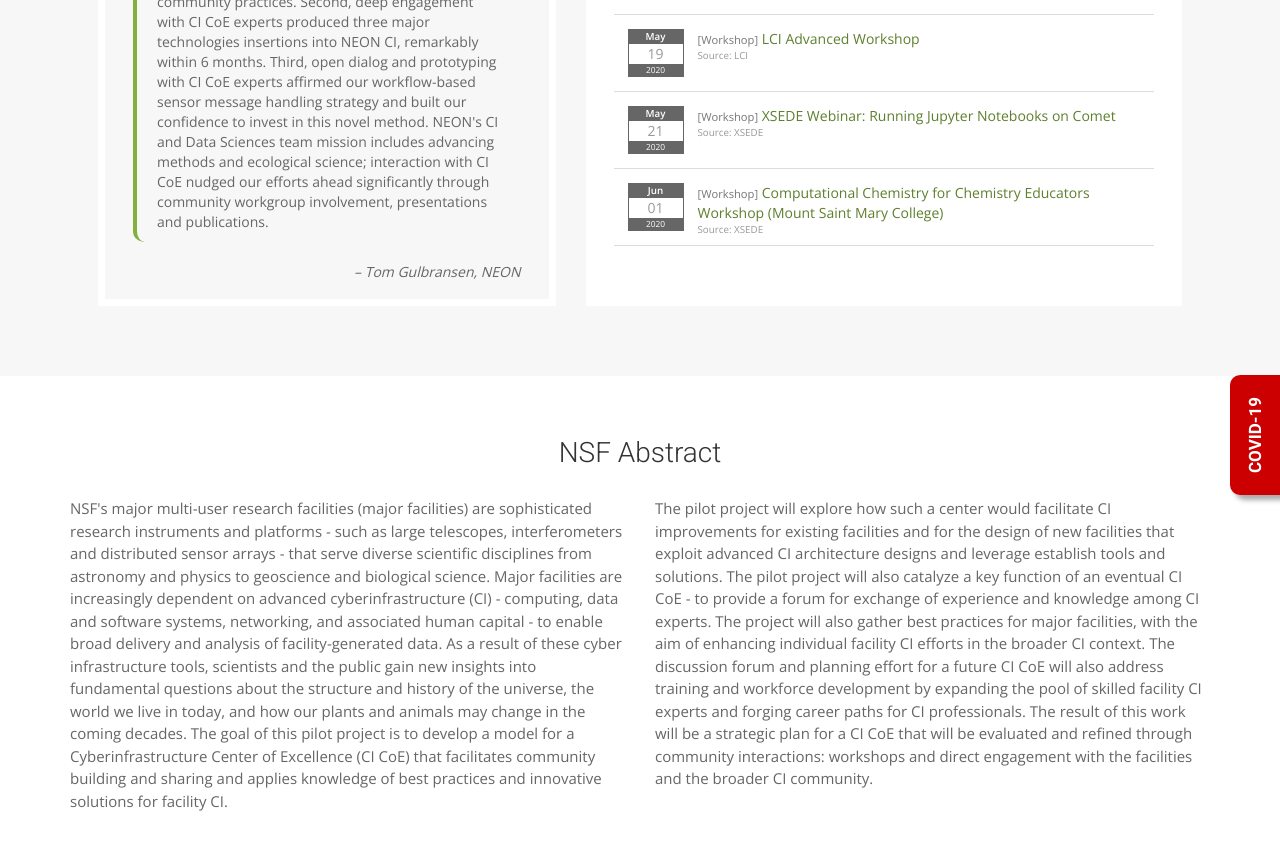
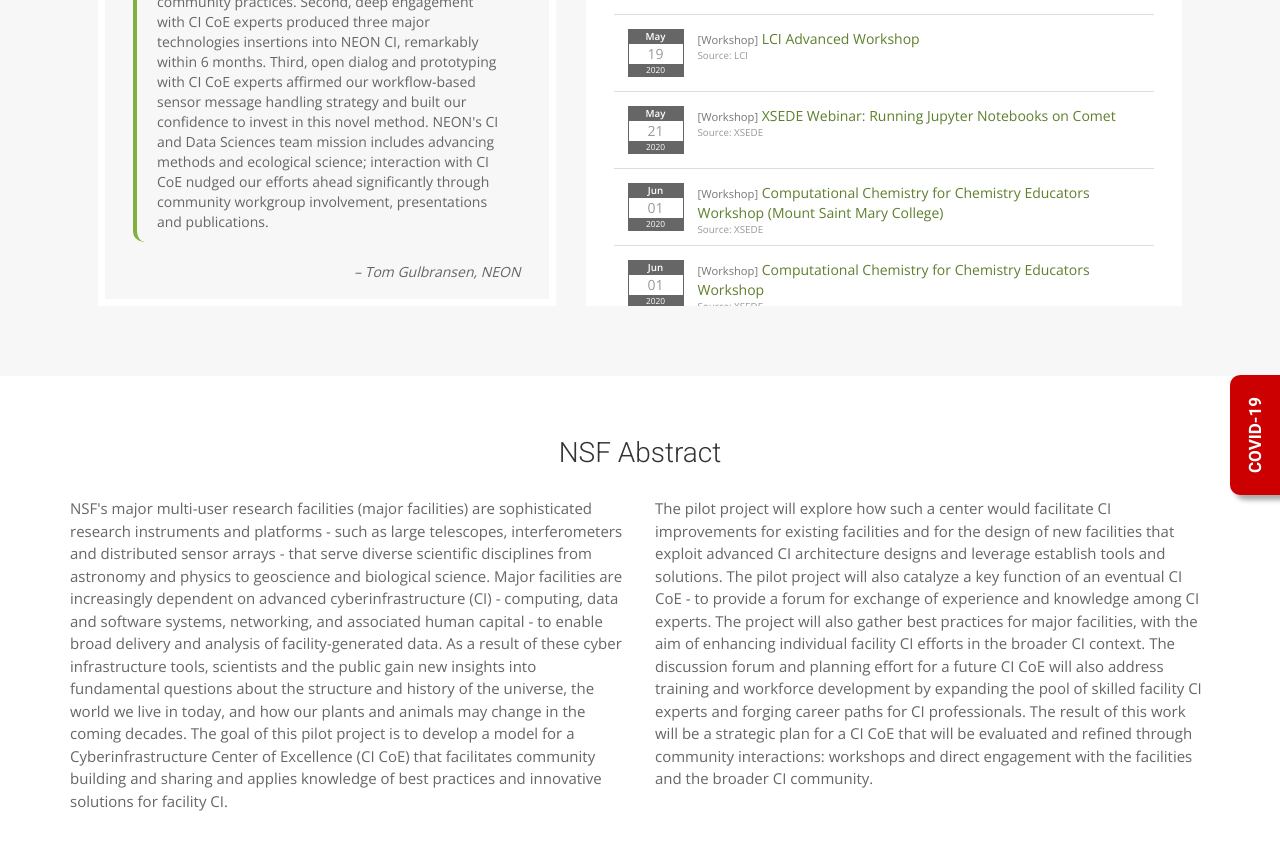
Before and after one commit to cicoe/cicoe.github.io, a Jekyll site: the page built from index.html, in a window 1280 px wide and 900 px high, scrolled down 1637 px. Shown: the top 850 px of the window. Built offline with Jekyll 4.4.1, drawn with Linux system fonts in a browser that asks for light colours; nearby versions of some CDN libraries; some web fonts are replaced; comment, search, counter and statistics services are not loaded.

Commit message:
updated training events

```diff
--- a/_data/training_opportunities.yml
+++ b/_data/training_opportunities.yml
@@ -35,3 +35,10 @@
   title: Computational Chemistry for Chemistry Educators Workshop (Mount Saint Mary
     College)
   website: "https://www.xsede.org/web/xup/course-calendar/-/training-user/class/2038/session/3633/register"
+- categroy: Workshop
+  end_date: June 10, 2020
+  source: XSEDE
+  start_date: June 01, 2020
+  time: ''
+  title: Computational Chemistry for Chemistry Educators Workshop
+  website: "Registration closed"
```
